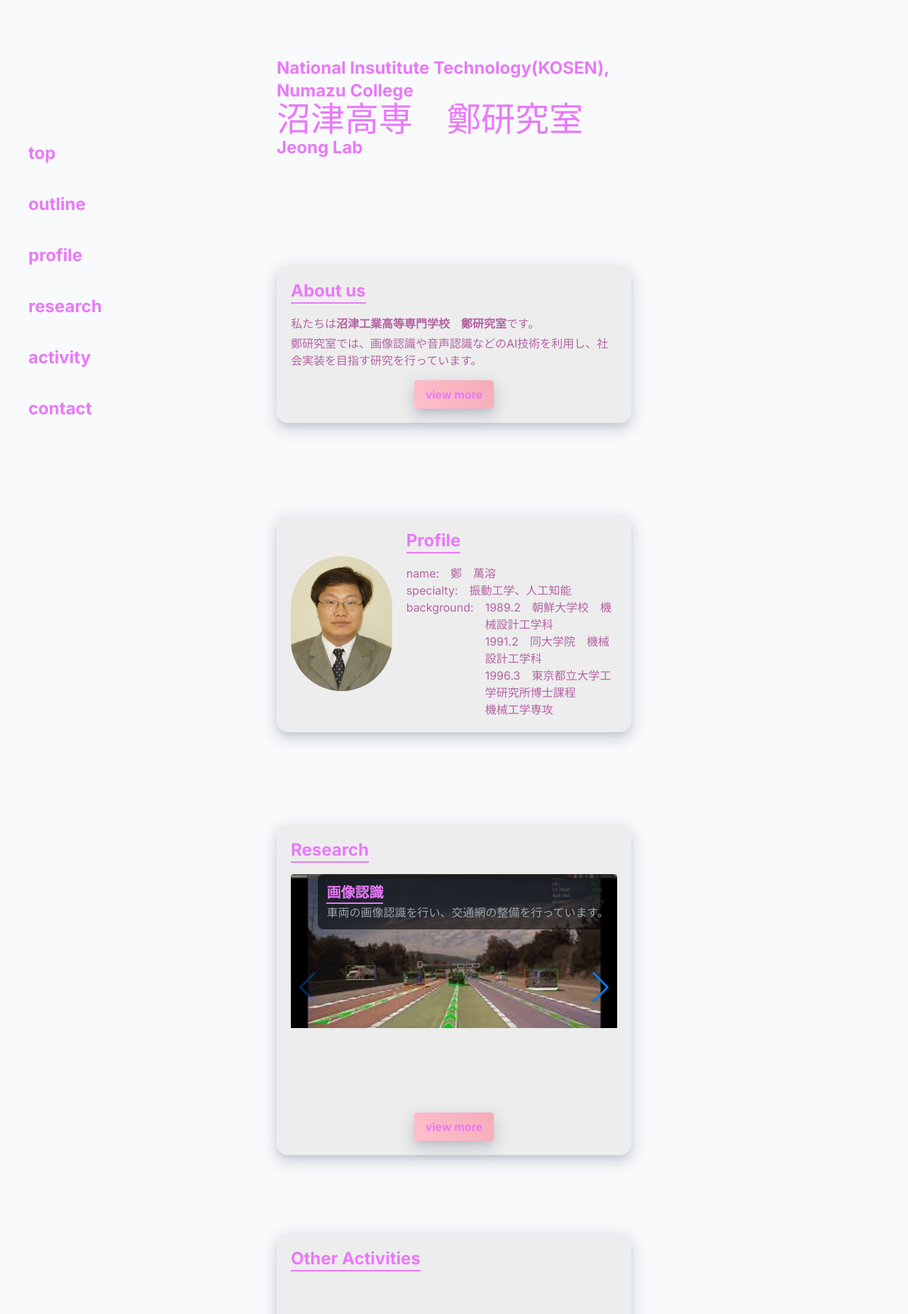
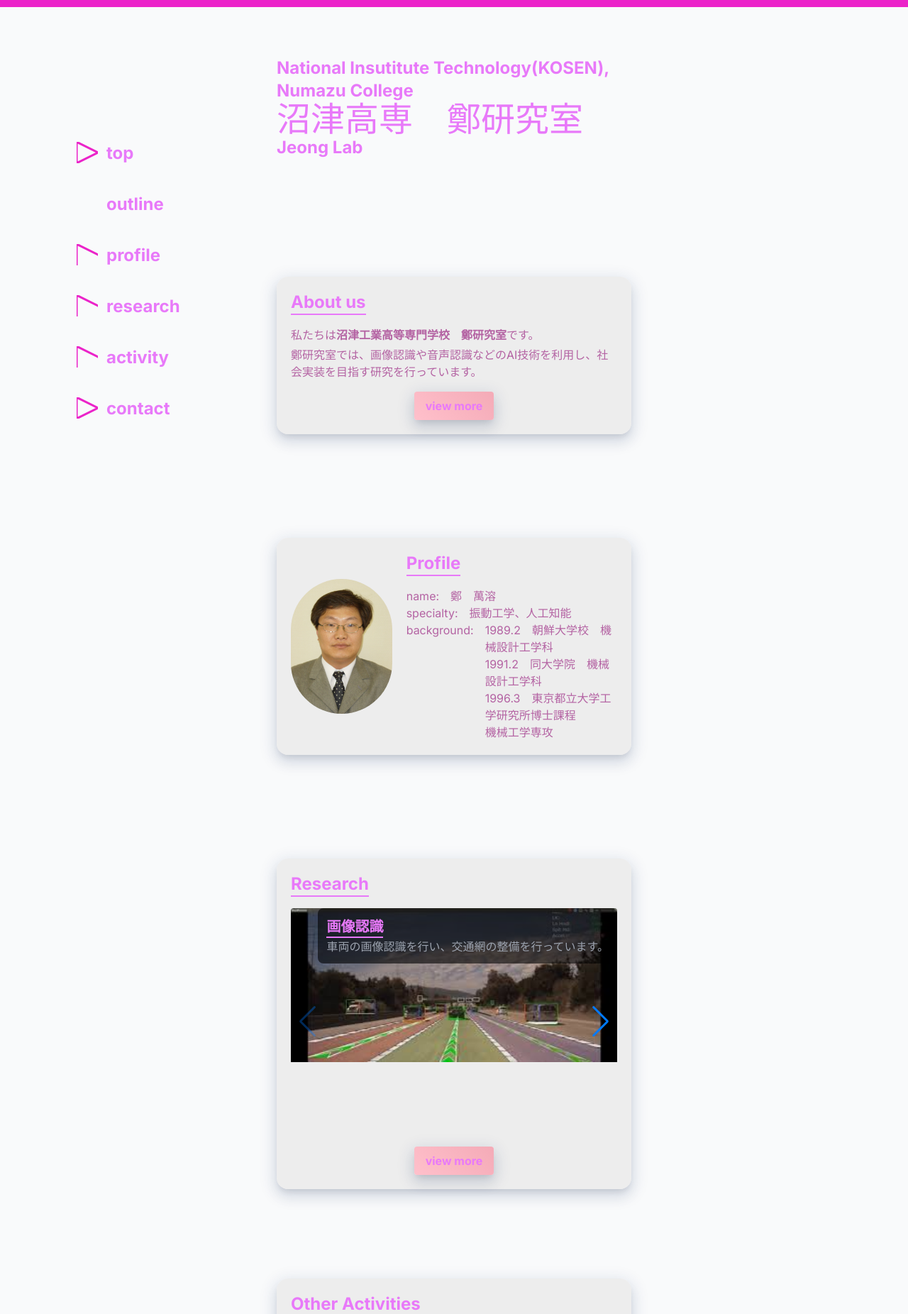
Before and after one commit to maybe-yagi/lab_webpage, a Next.js app: page / in a window 1280 px wide. Shown: the top 1852 px of the page at 71% size. Built offline with nearby package versions, Linux system fonts and the light colour scheme.

Commit message:
[add]アンカーへのアニメーションの追加
アンカーにアニメーションを追加しました。

```diff
--- a/src/app/components/layout/Activity/Activity.tsx
+++ b/src/app/components/layout/Activity/Activity.tsx
@@ -7,10 +7,10 @@ import { motion } from "framer-motion";
 import { cardVariants } from "../../common/Animation";
 
 const Activity:React.FC<ActivityProps> = ({activityRef}:ActivityProps) => {
-  const left_card = {
+  const kusyami = {
     src: "/images/research_images/car.jpg",
-    title: "a",
-    description: "a",
+    title: "くしゃみとまらん",
+    description: "くしゃみとまらん助けてくれ",
   }
 
   const startUp = {
@@ -36,7 +36,7 @@ const Activity:React.FC<ActivityProps> = ({activityRef}:ActivityProps) => {
           <h2>Other Activities</h2>
         </div>
         <div>
-          <ActivitiesCard ActivityCard_left={left_card} ActivityCard_right={startUp}/>
+          <ActivitiesCard ActivityCard_left={kusyami} ActivityCard_right={startUp}/>
         </div>
         <div className="flex justify-center mt-4">
           <MyButton onClick={handleClick}>view more</MyButton>
--- a/src/app/components/layout/Anchor/Anchor.tsx
+++ b/src/app/components/layout/Anchor/Anchor.tsx
@@ -1,4 +1,8 @@
+'use client';
+
 import { AnchorProps } from "@/types/Anchor.types";
+import { motion, useScroll } from "framer-motion";
+import { useEffect, useState } from "react";
 
 const Anchor: React.FC<AnchorProps> = ({
   topRef,
@@ -8,26 +12,130 @@ const Anchor: React.FC<AnchorProps> = ({
   activityRef,
   inquireRef,
 }: AnchorProps) => {
+  const { scrollYProgress } = useScroll();
+  const { scrollYProgress: topScrollYProgress } = useScroll({
+    target: topRef,
+    offset: ['start', 'start'],
+  })
+  const { scrollYProgress: outlineScrollYProgress } = useScroll({
+    target: outlineRef,
+    offset: ['end end', 'start center'],
+  })
+  const { scrollYProgress: profileScrollYProgress } = useScroll({
+    target: profileRef,
+    offset: ['start end', 'end center'],
+  })
+  const { scrollYProgress: researchScrollYProgress } = useScroll({
+    target: researchRef,
+    offset: ['start end', 'end center'],
+  })
+  const { scrollYProgress: activityScrollYProgress } = useScroll({
+    target: activityRef,
+    offset: ['start end', 'end center'],
+  })
+  const { scrollYProgress: contactScrollYProgress } = useScroll({
+    target: inquireRef,
+    offset: ['start end', 'end'],
+  })
+
   return (
     <div>
-      <div className="fixed left-10 -z-10 my-40 flex flex-col gap-10 text-2xl font-bold text-fuchsia-400 lg:z-10">
+      <div className="fixed left-24 -z-10 my-40 flex flex-col gap-10 text-2xl font-bold text-fuchsia-400 lg:z-10">
         <a href="#top" className="flex item-center">
+          <div className="flex flex-row justify-center">
+            <svg width="30" height="30" viewBox="0 0 100 100" className="mx-3">
+              <motion.polygon
+                points="0,100 0,0 100,50"
+                fill="none"
+                style={{
+                  strokeWidth: "10",
+                  pathLength: topScrollYProgress,
+                }}
+                className="triangle"
+              />
+            </svg>
             <span>top</span>
+          </div>
         </a>
         <a href="#outline" className="flex item-center">
+          <div className="flex flex-row justify-center">
+          <svg width="30" height="30" viewBox="0 0 100 100" className="mx-3">
+              <motion.polygon
+                points="0,100 0,0 100,50"
+                fill="none"
+                style={{
+                  strokeWidth: "10",
+                  pathLength: outlineScrollYProgress,
+                }}
+                className="triangle"
+              />
+            </svg>
             <span>outline</span>
+          </div>
         </a>
         <a href="#profile" className="flex item-center">
+          <div className="flex flex-row justify-center">
+          <svg width="30" height="30" viewBox="0 0 100 100" className="mx-3">
+              <motion.polygon
+                points="0,100 0,0 100,50"
+                fill="none"
+                style={{
+                  strokeWidth: "10",
+                  pathLength: profileScrollYProgress,
+                }}
+                className="triangle"
+              />
+            </svg>
             <span>profile</span>
+          </div>
         </a>
         <a href="#research" className="flex item-center">
+          <div className="flex flex-row justify-center">
+            <svg width="30" height="30" viewBox="0 0 100 100" className="mx-3">
+                <motion.polygon
+                  points="0,100 0,0 100,50"
+                  fill="none"
+                  style={{
+                    strokeWidth: "10",
+                    pathLength: researchScrollYProgress,
+                  }}
+                  className="triangle"
+                />
+            </svg>
             <span>research</span>
+          </div>
         </a>
         <a href="#activity" className="flex item-center">
+          <div className="flex flex-row justify-center">
+            <svg width="30" height="30" viewBox="0 0 100 100" className="mx-3">
+                  <motion.polygon
+                    points="0,100 0,0 100,50"
+                    fill="none"
+                    style={{
+                      strokeWidth: "10",
+                      pathLength: activityScrollYProgress,
+                    }}
+                    className="triangle"
+                  />
+            </svg>
             <span>activity</span>
+          </div>
         </a>
         <a href="#contact" className="flex item-center">
+          <div className="flex flex-row justify-center">
+            <svg width="30" height="30" viewBox="0 0 100 100" className="mx-3">
+                    <motion.polygon
+                      points="0,100 0,0 100,50"
+                      fill="none"
+                      style={{
+                        strokeWidth: "10",
+                        pathLength: contactScrollYProgress,
+                      }}
+                      className="triangle"
+                    />
+            </svg>
             <span>contact</span>
+          </div>
         </a>
       </div>
     </div>
--- a/src/app/globals.css
+++ b/src/app/globals.css
@@ -24,6 +24,7 @@ body {
       rgb(var(--background-end-rgb))
     )
     rgb(var(--background-start-rgb));
+  --pink: #eb23c9;
 }
 
 @layer utilities {
@@ -50,3 +51,17 @@ h2 {
 p {
   color: rgb(180, 99, 163);
 }
+
+.triangle {
+  stroke: var(--pink);
+}
+
+.progress-bar {
+  position: fixed;
+  top: 0;
+  left: 0;
+  right: 0;
+  height: 10px;
+  background: var(--pink);
+  transform-origin: 0%;
+}
--- a/src/app/page.tsx
+++ b/src/app/page.tsx
@@ -12,6 +12,7 @@ import Activity from "./components/layout/Activity/Activity";
 import Top from "./components/layout/Top/Top";
 import Contact from "./components/layout/Contact/Contact";
 import Image from "next/image";
+import { motion, useScroll } from "framer-motion";
 
 const Home = () => {
   const topRef = useRef(null);
@@ -21,10 +22,14 @@ const Home = () => {
   const activityRef = useRef(null);
   const contactRef = useRef(null);
 
+  const { scrollYProgress } = useScroll();
+
   return (
+    <>
       <div className="bg-gray-50 text-fuchsia-400 p-10 relative">
-      <Anchor />
-      <div className="flex flex-col items-center gap-20">
+        <Anchor topRef={topRef} outlineRef={outlineRef} profileRef={profileRef} researchRef={researchRef} activityRef={activityRef} inquireRef={contactRef}/>
+        <div className="flex flex-col items-center gap-24">
+          <motion.div className="progress-bar" style={{ scaleX: scrollYProgress }}/>
           <Top topRef={topRef}/>
           <Outline outlineRef={outlineRef}/>
           <Profile profileRef={profileRef}/>
@@ -33,6 +38,7 @@ const Home = () => {
           <Contact contactRef={contactRef}/>
         </div>
       </div>
+    </>
   );
 }
 
```
Also changed, not shown: src/app/components/common/Animation.tsx (line endings or trailing spaces). Lines whose indentation alone changed are shown as unchanged.
